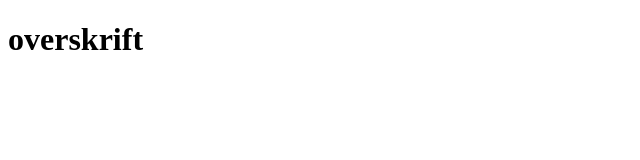
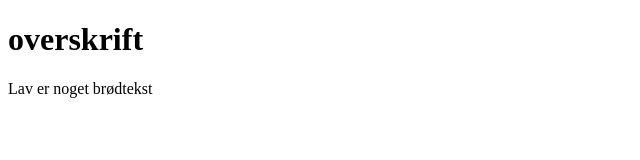
Before and after one commit to PeterUlf/gittest, a plain HTML site: page index.html in a window 1280 px wide. Shown: the whole page, without its empty margins (0-640 px from the left). Drawn offline with Linux system fonts and the light colour scheme.

Commit message:
lavet broedtekst

```diff
--- a/index.html
+++ b/index.html
@@ -10,6 +10,7 @@
 
 <body>
     <h1>overskrift</h1>
+    <p>Lav er noget brødtekst</p>
 
 
     <script src="javascript.js"></script>
```
